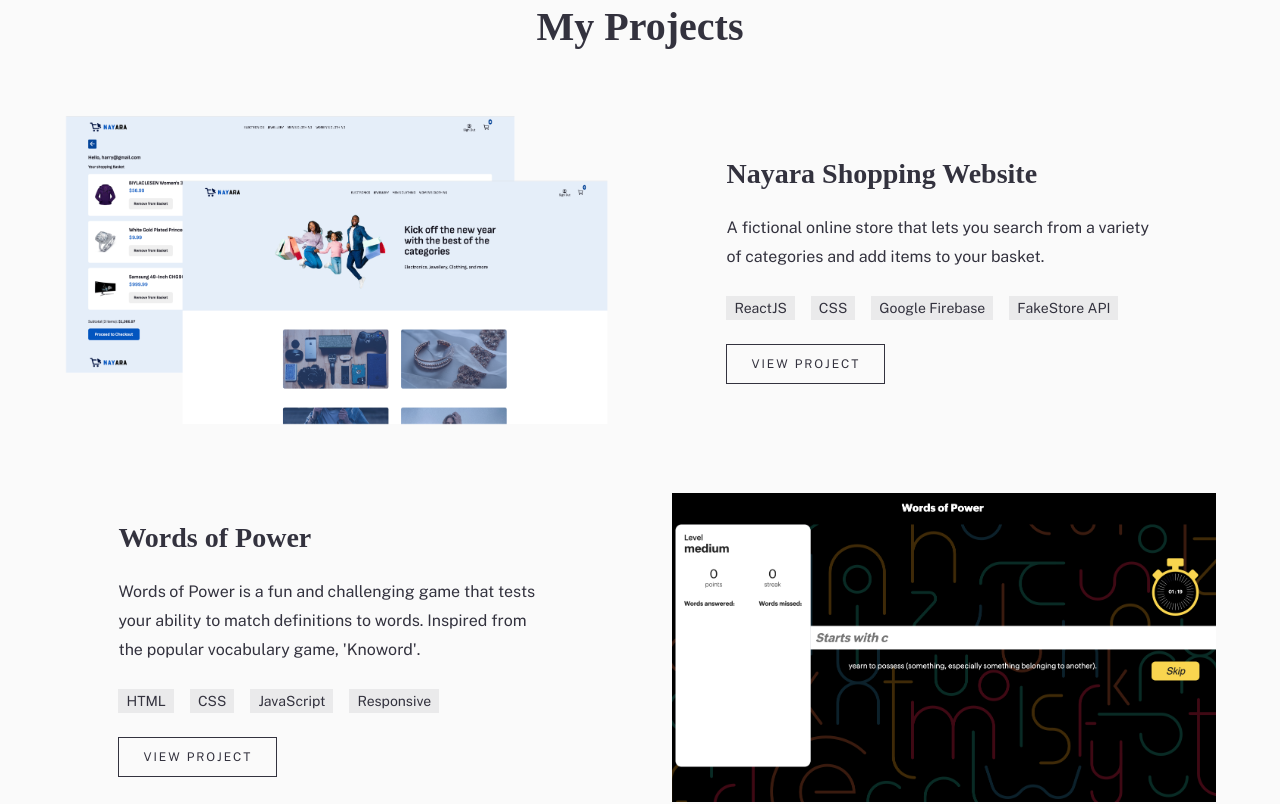
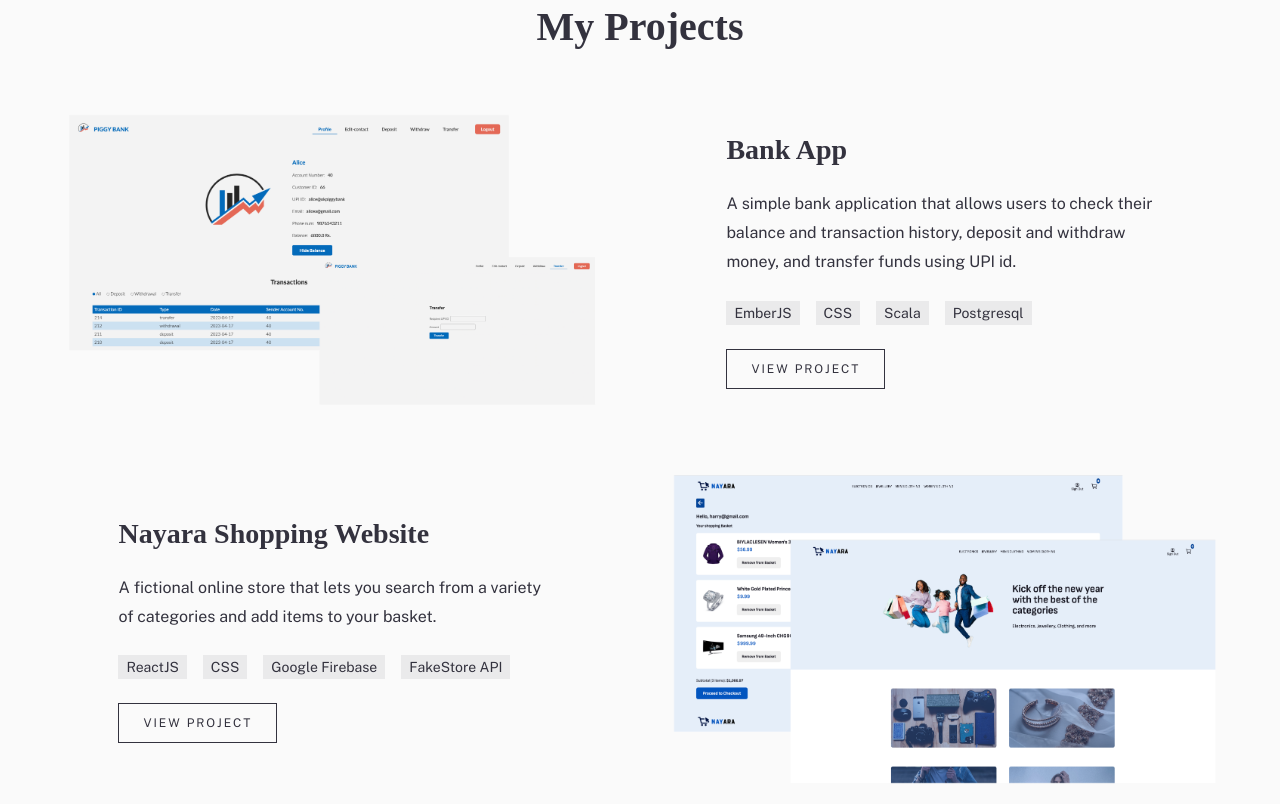
Before and after one commit to sree-lakshmi-n/portfolio, a React (Create React App) app: page / in a window 1280 px wide. Shown: the part 1620-2424 px from the top of the page. Built offline with nearby package versions, Linux system fonts and the light colour scheme; a web font is replaced by a local one.

Commit message:
added bank project

```diff
--- a/src/components/ProjectsSection/ProjectsSection.js
+++ b/src/components/ProjectsSection/ProjectsSection.js
@@ -8,6 +8,7 @@ import ipAddress from "../../images/ip-address-tracker.png";
 import nimGame from "../../images/nim-game.png";
 import nayaraShopping from "../../images/nayara-shopping.png";
 import wordle from "../../images/wordle.png";
+import bankapp from "../../images/bank-app.png";
 
 import Projects from "../Projects/Projects";
 
@@ -15,15 +16,24 @@ export default function ProjectsSection() {
   const projects = [
     {
       id: 0,
+      title: "Bank App",
+      description:
+        "A simple bank application that allows users to check their balance and transaction history, deposit and withdraw money, and transfer funds using UPI id.",
+      tags: ["EmberJS", "CSS", "Scala", "Postgresql"],
+      screenshot: bankapp,
+      link: "https://github.com/sree-lakshmi-n/piggy-bank-app.git",
+    },
+    {
+      id: 1,
       title: "Nayara Shopping Website",
       description:
         "A fictional online store that lets you search from a variety of categories and add items to your basket.",
       tags: ["ReactJS", "CSS", "Google Firebase", "FakeStore API"],
       screenshot: nayaraShopping,
-      link: "https://nayara-shopping.web.app/",
+      link: "https://github.com/sree-lakshmi-n/nayara-shopping-website.git",
     },
     {
-      id: 1,
+      id: 2,
       title: "Words of Power",
       description:
         "Words of Power is a fun and challenging game that tests your ability to match definitions to words. Inspired from the popular vocabulary game, 'Knoword'.",
@@ -32,7 +42,7 @@ export default function ProjectsSection() {
       link: "https://words-of-power.sree112.repl.co",
     },
     {
-      id: 2,
+      id: 3,
       title: "To Do App",
       description:
         "The classic todo app with a few twists! This app includes a dark/light theme toggle and drag & drop reordering.",
@@ -41,7 +51,7 @@ export default function ProjectsSection() {
       link: "https://to-do-list.sree112.repl.co",
     },
     {
-      id: 3,
+      id: 4,
       title: "Wordle Game",
       description:
         "Inspired by the popular word game Wordle, it gives you 6 chances to guess the 5 letter word. ",
@@ -50,7 +60,7 @@ export default function ProjectsSection() {
       link: "https://sree-lakshmi-n.github.io/wordle/",
     },
     {
-      id: 4,
+      id: 5,
       title: "REST Countries API with color theme switcher",
       description:
         "Countries info page with functionality to search for a particular country, filter countries by region, and choice to hide or display additional information.",
@@ -60,7 +70,7 @@ export default function ProjectsSection() {
     },
 
     {
-      id: 5,
+      id: 6,
       title: "IP Address Tracker",
       description:
         " IP Address tracking app using the IP Geolocation API to get the IP Address locations and LeafletJS API to generate the map.",
@@ -77,7 +87,7 @@ export default function ProjectsSection() {
     },
 
     {
-      id: 6,
+      id: 7,
       title: "Nim Game",
       description:
         "Nim is a mathematical game of strategy in which two players take turns removing matchsticks from distinct rows. ",
```
